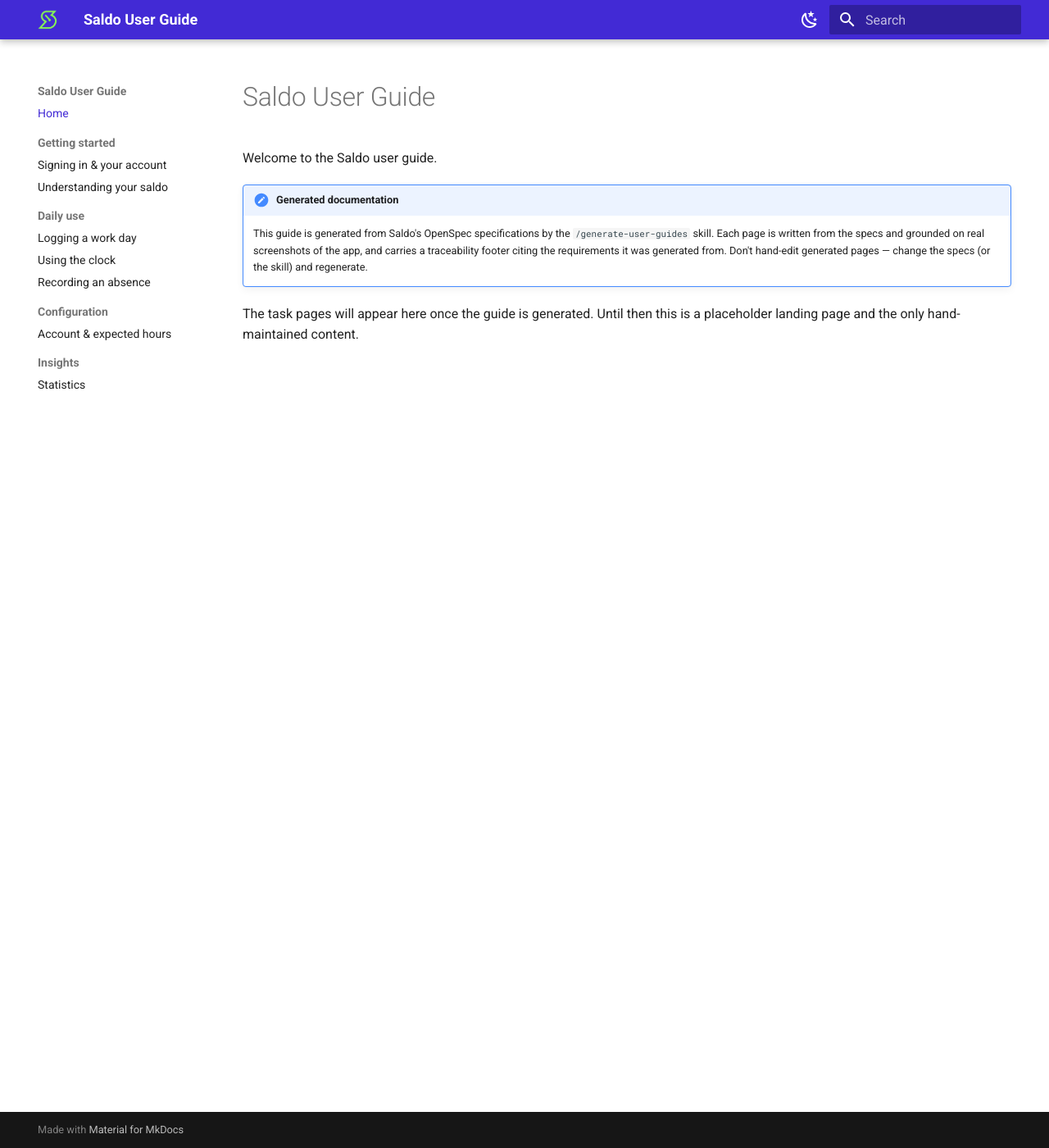
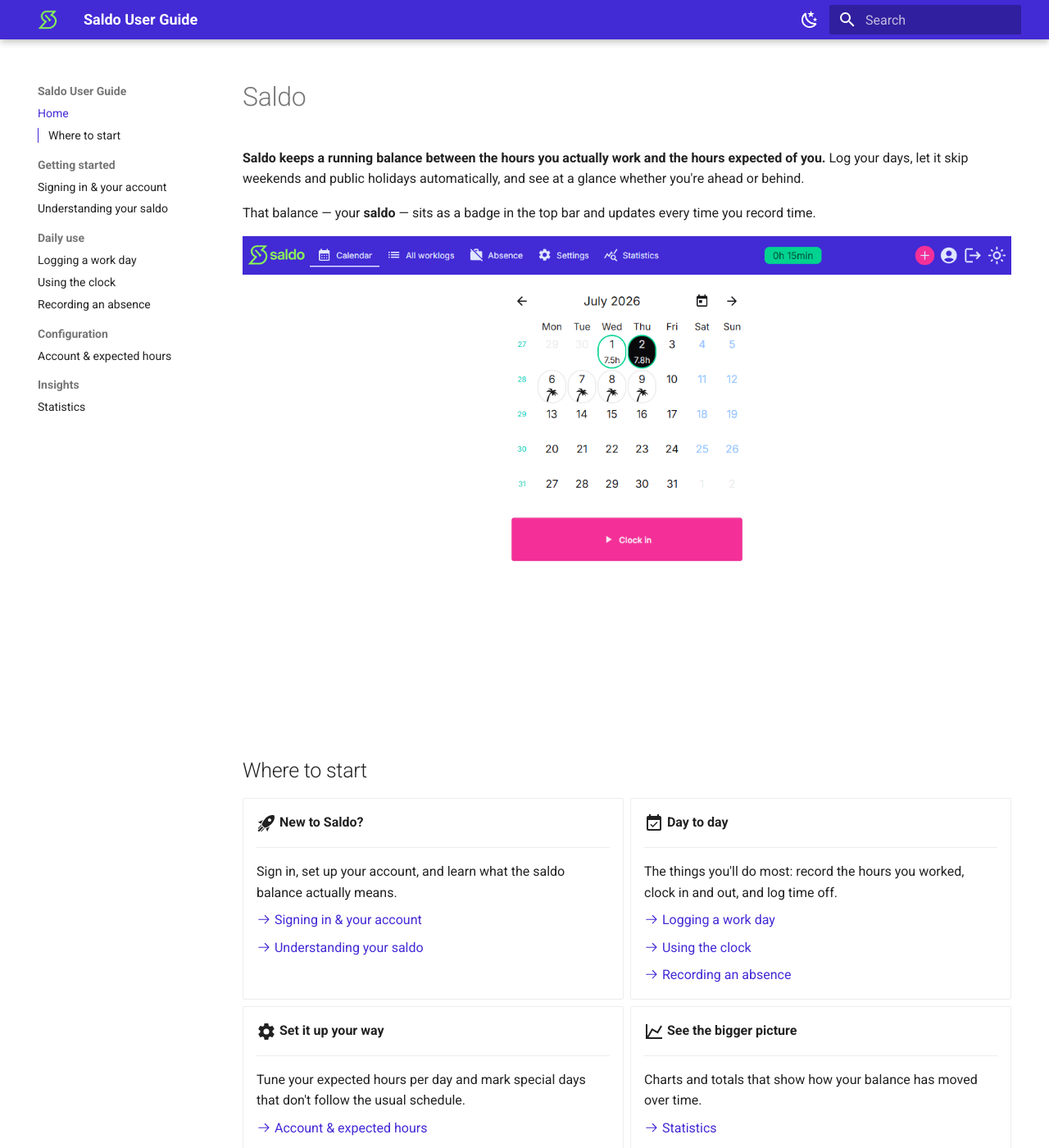
Before and after one commit to oskkos/saldo, an MkDocs documentation site: the page built from docs/user-guide/content/index.md, in a window 1280 px wide and 1400 px high. Shown: the whole window at 82% size. Built offline with MkDocs 1.6.1 and Material for MkDocs 9.7.7, drawn with Linux system fonts in a browser that asks for light colours.

Commit message:
docs(user-guide): rework home page into task-oriented card grid
Replace the placeholder landing page with a real intro to Saldo and a
'Where to start' card grid mirroring the nav sections. Enable
pymdownx.emoji so the Material/Octicon card icons render as SVGs.

Teach the /generate-user-guides skill to maintain the grid: it updates
the per-page links (and adds a card for a new section) when it changes
the nav, preserving existing editorial copy verbatim.

```diff
--- a/docs/user-guide/content/index.md
+++ b/docs/user-guide/content/index.md
@@ -1,13 +1,64 @@
-# Saldo User Guide
+# Saldo
 
-Welcome to the Saldo user guide.
+**Saldo keeps a running balance between the hours you actually work and the hours
+expected of you.** Log your days, let it skip weekends and public holidays
+automatically, and see at a glance whether you're ahead or behind.
 
-!!! note "Generated documentation"
-    This guide is generated from Saldo's OpenSpec specifications by the
-    `/generate-user-guides` skill. Each page is written from the specs and
-    grounded on real screenshots of the app, and carries a traceability footer
-    citing the requirements it was generated from. Don't hand-edit generated
-    pages — change the specs (or the skill) and regenerate.
+That balance — your **saldo** — sits as a badge in the top bar and updates every time
+you record time.
 
-The task pages will appear here once the guide is generated. Until then this is a
-placeholder landing page and the only hand-maintained content.
+![The Saldo calendar view, with the saldo badge in the top bar and worked hours on individual days.](screenshots/understanding-your-saldo.png)
+
+## Where to start
+
+<!--
+  This card grid mirrors the nav sections in mkdocs.yml. The /generate-user-guides
+  skill maintains it: when it adds, renames, moves, or removes a task page it updates
+  the per-page links here (and adds a card for a brand-new section). Existing card
+  headings, descriptions, and icons are editorial — the skill preserves them verbatim.
+  The hero/intro above the grid is hand-maintained; the skill leaves it alone.
+-->
+
+<div class="grid cards" markdown>
+
+-   :material-rocket-launch:{ .lg .middle } **New to Saldo?**
+
+    ---
+
+    Sign in, set up your account, and learn what the saldo balance actually means.
+
+    [:octicons-arrow-right-24: Signing in & your account](signing-in.md)
+
+    [:octicons-arrow-right-24: Understanding your saldo](understanding-your-saldo.md)
+
+-   :material-calendar-check:{ .lg .middle } **Day to day**
+
+    ---
+
+    The things you'll do most: record the hours you worked, clock in and out, and
+    log time off.
+
+    [:octicons-arrow-right-24: Logging a work day](logging-a-work-day.md)
+
+    [:octicons-arrow-right-24: Using the clock](using-the-clock.md)
+
+    [:octicons-arrow-right-24: Recording an absence](recording-an-absence.md)
+
+-   :material-cog:{ .lg .middle } **Set it up your way**
+
+    ---
+
+    Tune your expected hours per day and mark special days that don't follow the
+    usual schedule.
+
+    [:octicons-arrow-right-24: Account & expected hours](account-and-expected-hours.md)
+
+-   :material-chart-line:{ .lg .middle } **See the bigger picture**
+
+    ---
+
+    Charts and totals that show how your balance has moved over time.
+
+    [:octicons-arrow-right-24: Statistics](statistics.md)
+
+</div>
--- a/docs/user-guide/mkdocs.yml
+++ b/docs/user-guide/mkdocs.yml
@@ -38,6 +38,10 @@
   - md_in_html
   - toc:
       permalink: true
+  # Material/Octicon icons for the home-page card grid.
+  - pymdownx.emoji:
+      emoji_index: !!python/name:material.extensions.emoji.twemoji
+      emoji_generator: !!python/name:material.extensions.emoji.to_svg
 
 # The nav below is the one durable hand-blessed artifact. The generator slots new
 # task pages here with a soft default; correct placement in PR review.
```
Also changed, not shown: .claude/skills/generate-user-guides/SKILL.md, 1 other file.
